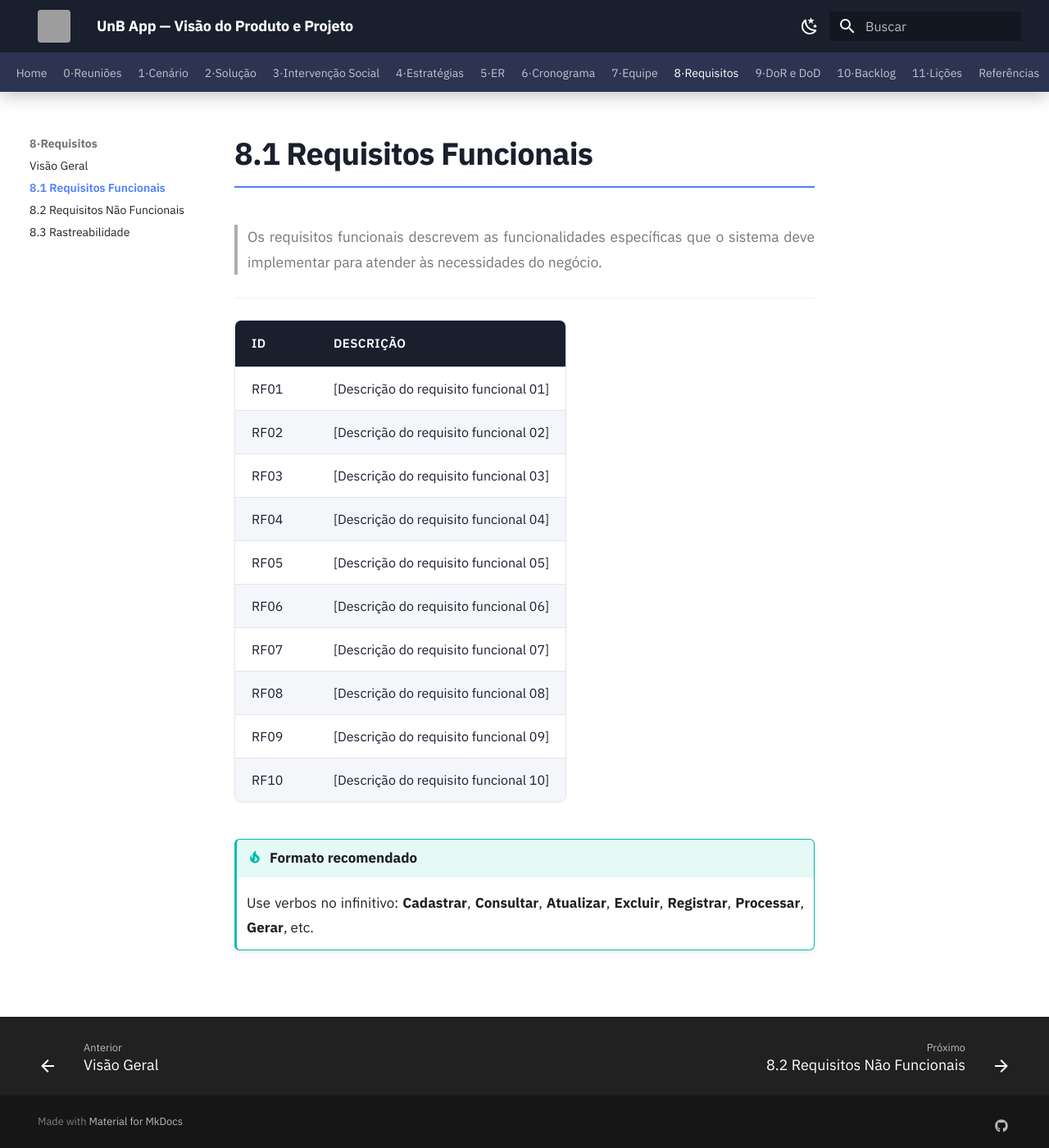
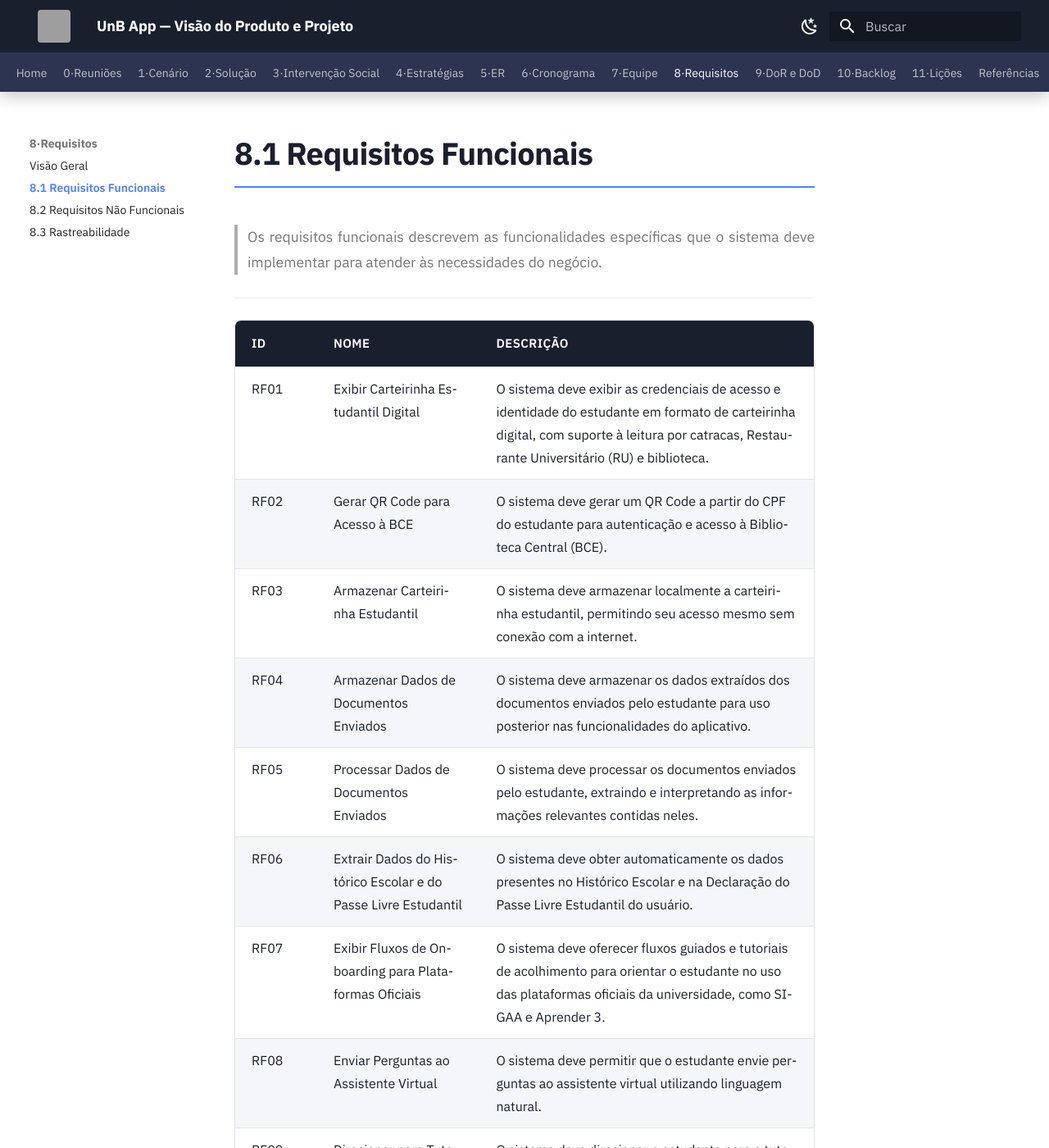
Before and after one commit to mdsreq-fga-unb/REQ-2026.1-T02-UnB-App, an MkDocs documentation site: the page built from docs/08-requisitos/funcionais.md, in a window 1280 px wide and 1400 px high. Shown: the whole window at 82% size. Built offline with MkDocs 1.6.1 and Material for MkDocs 9.7.7, drawn with Linux system fonts in a browser that asks for light colours; some of the changed text lies outside the part shown; grey boxes are pictures that could not be loaded.

Commit message:
fix(docs): atualiza requisitos funcionais e não funcionais com descrições detalhadas

```diff
--- a/docs/08-requisitos/funcionais.md
+++ b/docs/08-requisitos/funcionais.md
@@ -4,18 +4,25 @@
 
 ---
 
-| ID | Descrição |
-|----|-----------|
-| RF01 | [Descrição do requisito funcional 01] |
-| RF02 | [Descrição do requisito funcional 02] |
-| RF03 | [Descrição do requisito funcional 03] |
-| RF04 | [Descrição do requisito funcional 04] |
-| RF05 | [Descrição do requisito funcional 05] |
-| RF06 | [Descrição do requisito funcional 06] |
-| RF07 | [Descrição do requisito funcional 07] |
-| RF08 | [Descrição do requisito funcional 08] |
-| RF09 | [Descrição do requisito funcional 09] |
-| RF10 | [Descrição do requisito funcional 10] |
-
-!!! tip "Formato recomendado"
-    Use verbos no infinitivo: **Cadastrar**, **Consultar**, **Atualizar**, **Excluir**, **Registrar**, **Processar**, **Gerar**, etc.
+| ID | Nome | Descrição |
+|----|------|-----------|
+| RF01 | Exibir Carteirinha Estudantil Digital | O sistema deve exibir as credenciais de acesso e identidade do estudante em formato de carteirinha digital, com suporte à leitura por catracas, Restaurante Universitário (RU) e biblioteca. |
+| RF02 | Gerar QR Code para Acesso à BCE | O sistema deve gerar um QR Code a partir do CPF do estudante para autenticação e acesso à Biblioteca Central (BCE). |
+| RF03 | Armazenar Carteirinha Estudantil | O sistema deve armazenar localmente a carteirinha estudantil, permitindo seu acesso mesmo sem conexão com a internet. |
+| RF04 | Armazenar Dados de Documentos Enviados | O sistema deve armazenar os dados extraídos dos documentos enviados pelo estudante para uso posterior nas funcionalidades do aplicativo. |
+| RF05 | Processar Dados de Documentos Enviados | O sistema deve processar os documentos enviados pelo estudante, extraindo e interpretando as informações relevantes contidas neles. |
+| RF06 | Extrair Dados do Histórico Escolar e do Passe Livre Estudantil | O sistema deve obter automaticamente os dados presentes no Histórico Escolar e na Declaração do Passe Livre Estudantil do usuário. |
+| RF07 | Exibir Fluxos de Onboarding para Plataformas Oficiais | O sistema deve oferecer fluxos guiados e tutoriais de acolhimento para orientar o estudante no uso das plataformas oficiais da universidade, como SIGAA e Aprender 3. |
+| RF08 | Enviar Perguntas ao Assistente Virtual | O sistema deve permitir que o estudante envie perguntas ao assistente virtual utilizando linguagem natural. |
+| RF09 | Direcionar para Tutorial Específico | O sistema deve direcionar o estudante para o tutorial específico caso necessário, como citação. |
+| RF10 | Manter Histórico de Conversas Visível | O sistema deve manter e exibir o histórico de conversas do estudante com o assistente virtual. |
+| RF11 | Consultar Resposta em Voz no Assistente Virtual (Text to Speech) | O sistema deve permitir que o estudante consulte a resposta de texto em voz no assistente virtual. |
+| RF12 | Listar Tutoriais Disponíveis | O sistema deve exibir a listagem de tutoriais disponíveis para o estudante. |
+| RF13 | Visualizar Tutoriais em Texto | O sistema deve permitir a visualização de tutoriais em formato textual. |
+| RF14 | Reproduzir Tutoriais em Vídeo | O sistema deve permitir a reprodução de tutoriais em formato de vídeo. |
+| RF15 | Expandir Explicação de Tópico em Dúvida | O sistema deve permitir que o estudante expanda a explicação de um tópico em dúvida. |
+| RF16 | Consultar Grade Horária e Ensalamento | O sistema deve permitir a consulta à grade horária do estudante, incluindo os locais das aulas e das provas (ensalamento). |
+| RF17 | Coletar Dados de Aulas Diariamente via SIGAA | O sistema deve coletar diariamente, a partir da plataforma SIGAA, os dados referentes às aulas do estudante. |
+| RF18 | Coletar Dados do Calendário Acadêmico Semanalmente | O sistema deve coletar semanalmente os dados das aulas a partir do calendário acadêmico oficial da universidade. |
+| RF19 | Atualizar Informações de Disciplinas Matriculadas | O sistema deve atualizar diariamente as informações das disciplinas em que o estudante está matriculado, com base nos dados extraídos do SIGAA. |
+| RF20 | Centralizar Documentos Oficiais para Acesso Offline | O sistema deve centralizar os documentos oficiais da universidade, disponibilizando-os para acesso rápido e sem necessidade de conexão com a internet. |
```
Also changed, not shown: docs/08-requisitos/index.md (+0 -2 lines), docs/08-requisitos/nao-funcionais.md (+20 -15 lines), docs/09-dor-dod/index.md (+0 -2 lines), docs/10-backlog/index.md (+0 -2 lines), docs/referencias.md (+1 -1 lines).
